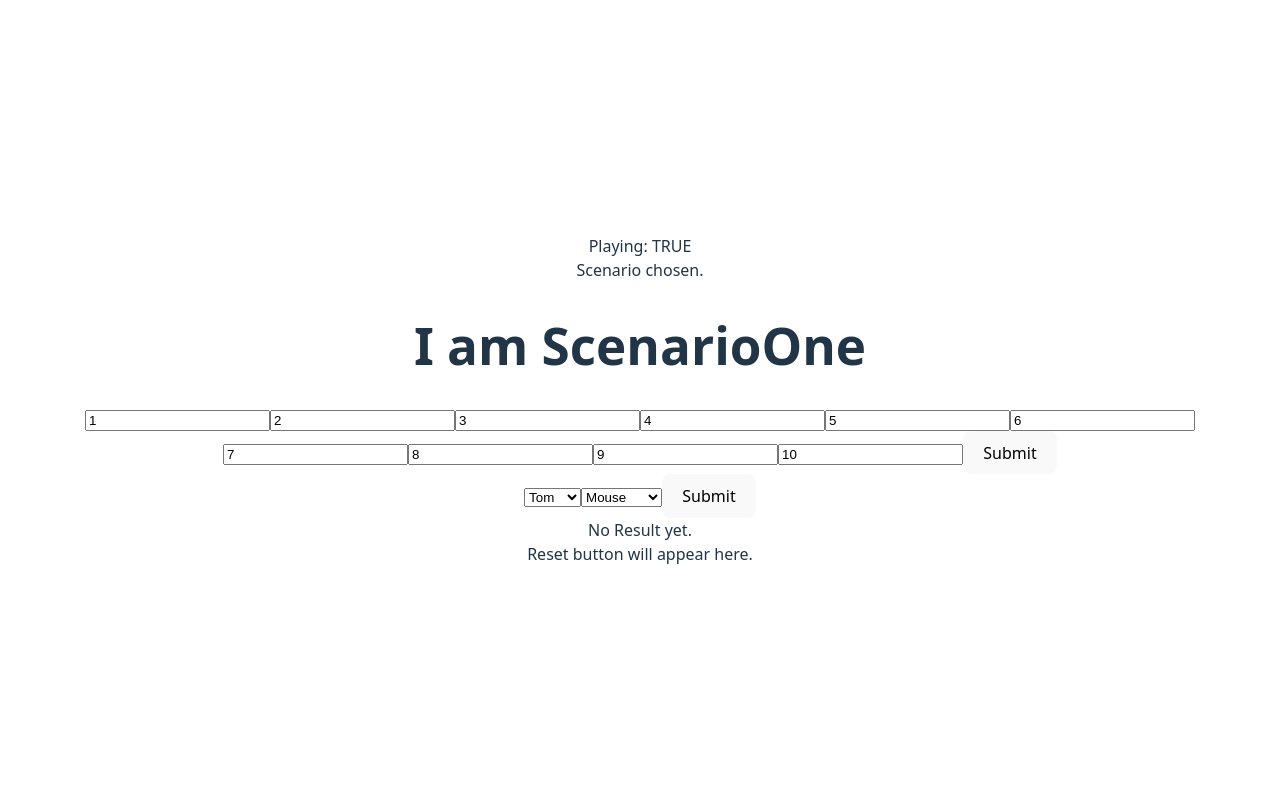
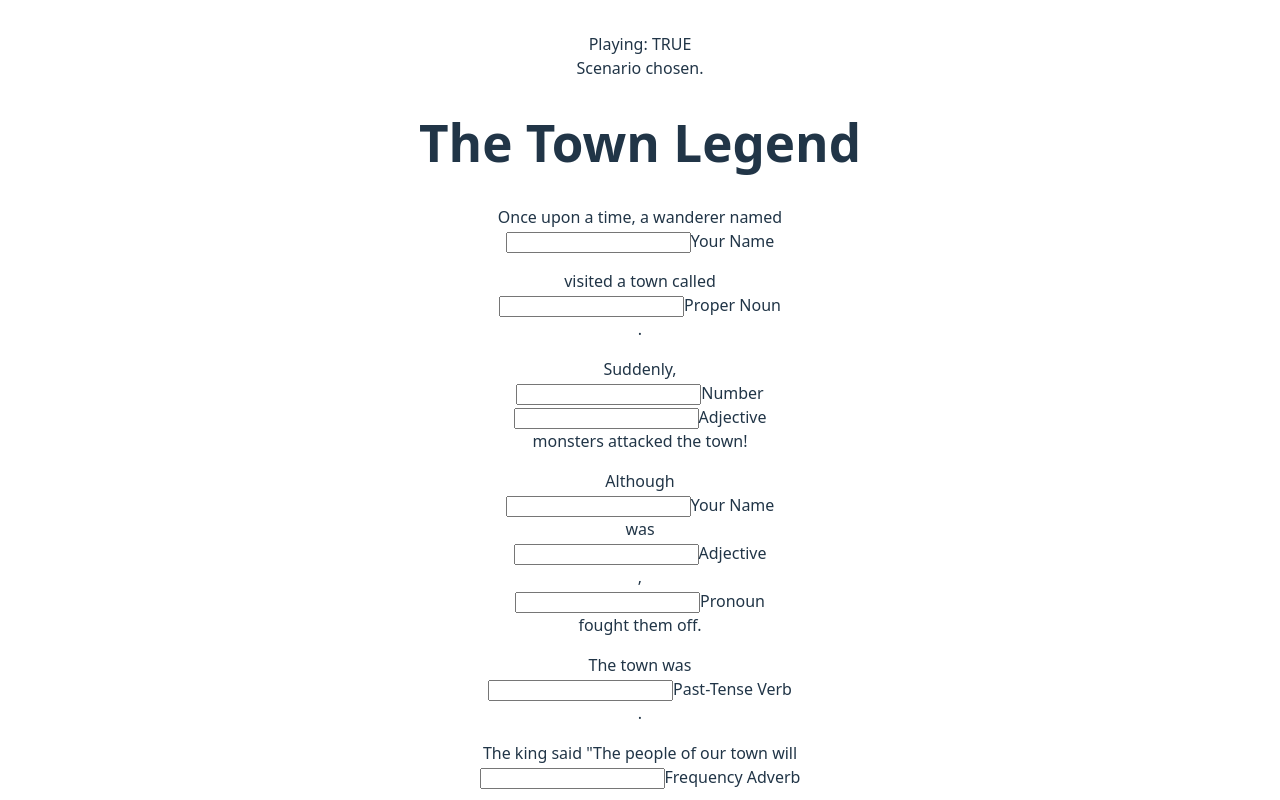
Before and after one commit to ashetonsm/ad-libs-jp, a React (Vite) app: page / in a window 1280 px wide. Both pictures are taken after a click on the button "One". Shown: the top 800 px of the page. Built offline with nearby package versions, Linux system fonts and the light colour scheme.

Commit message:
Added an actual story and the FreeInput component.

```diff
--- a/src/components/ScenarioOne.tsx
+++ b/src/components/ScenarioOne.tsx
@@ -1,9 +1,41 @@
+import FreeInput from "./FreeInput"
+
 function ScenarioOne() {
 
   return (
     <div>
-        <h1>I am ScenarioOne</h1>
-    </div>
+      <h1>The Town Legend</h1>
+
+      <p>
+        Once upon a time, a wanderer named <FreeInput wordType="Your Name" />
+      </p>
+      <p>
+        visited a town called <FreeInput wordType="Proper Noun" />.
+      </p>
+      <p>
+        Suddenly, <FreeInput wordType="Number" /> <FreeInput wordType="Adjective" /> monsters attacked the town!
+      </p>
+      <p>
+        Although <FreeInput wordType="Your Name" /> was <FreeInput wordType="Adjective" />, <FreeInput wordType="Pronoun" /> fought them off.
+      </p>
+      <p>
+        The town was <FreeInput wordType="Past-Tense Verb" />.
+      </p>
+      <p>
+        The king said "The people of our town will <FreeInput wordType="Frequency Adverb" />
+      </p>
+      <p>
+        remember how you <FreeInput wordType="Adverb" /> you <FreeInput wordType="Past-Tense Verb" />."
+      </p>
+      <p>
+        He presented <FreeInput wordType="Your Name" /> with a <FreeInput wordType="Noun" />.
+      </p>
+      <p>
+        To this day, it is said that <FreeInput wordType="Your Name" /> <FreeInput wordType="Past-Tense Verb" /> it.
+      </p>
+
+      <p>THE END.</p>
+    </div >
   )
 }
 
```
